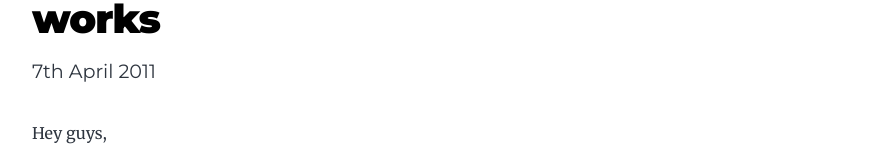
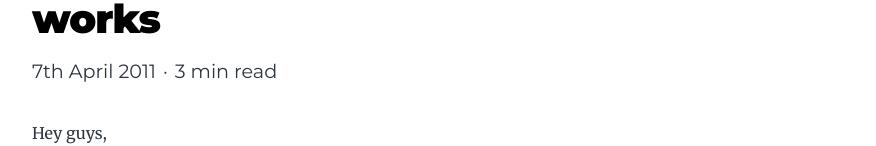
Before and after one commit to thomasjungblut/thomasjungblut.com, a Gatsby site: page /blogger/back-to-blogsphere/ in a window 1280 px wide. Shown: the part 164-310 px from the top of the page, without its empty margins (200-1076 px from the left). Built offline with nearby package versions, Linux system fonts and the light colour scheme; Gatsby itself is replaced by a stand-in of ours.

Commit message:
add read time

```diff
--- a/src/style.css
+++ b/src/style.css
@@ -302,6 +302,10 @@ a:focus {
   min-width: 18%;
 }
 
+.gr {
+  margin: 0 7px;
+}
+
 .blog-post header h1 {
   margin: var(--spacing-0) var(--spacing-0) var(--spacing-4) var(--spacing-0);
 }
--- a/src/templates/blog-post.js
+++ b/src/templates/blog-post.js
@@ -9,6 +9,7 @@ const BlogPostTemplate = ({ data, location }) => {
   const post = data.markdownRemark
   const siteTitle = data.site.siteMetadata?.title || `Title`
   const { previous, next } = data
+  const readTimeMinutes = data.markdownRemark.timeToRead
 
   return (
     <Layout location={location} title={siteTitle}>
@@ -23,7 +24,12 @@ const BlogPostTemplate = ({ data, location }) => {
       >
         <header>
           <h1 itemProp="headline">{post.frontmatter.title}</h1>
-          <p>{post.frontmatter.date}</p>
+          <div>
+            <p>{post.frontmatter.date}
+              <span class="gr">·</span>
+              {readTimeMinutes} min read
+            </p>
+          </div>
         </header>
         <section
           dangerouslySetInnerHTML={{ __html: post.html }}
@@ -86,6 +92,8 @@ export const pageQuery = graphql`
         date(formatString: "Do MMMM YYYY")
         description
       }
+      tableOfContents
+      timeToRead
     }
     previous: markdownRemark(id: { eq: $previousPostId }) {
       fields {
```
